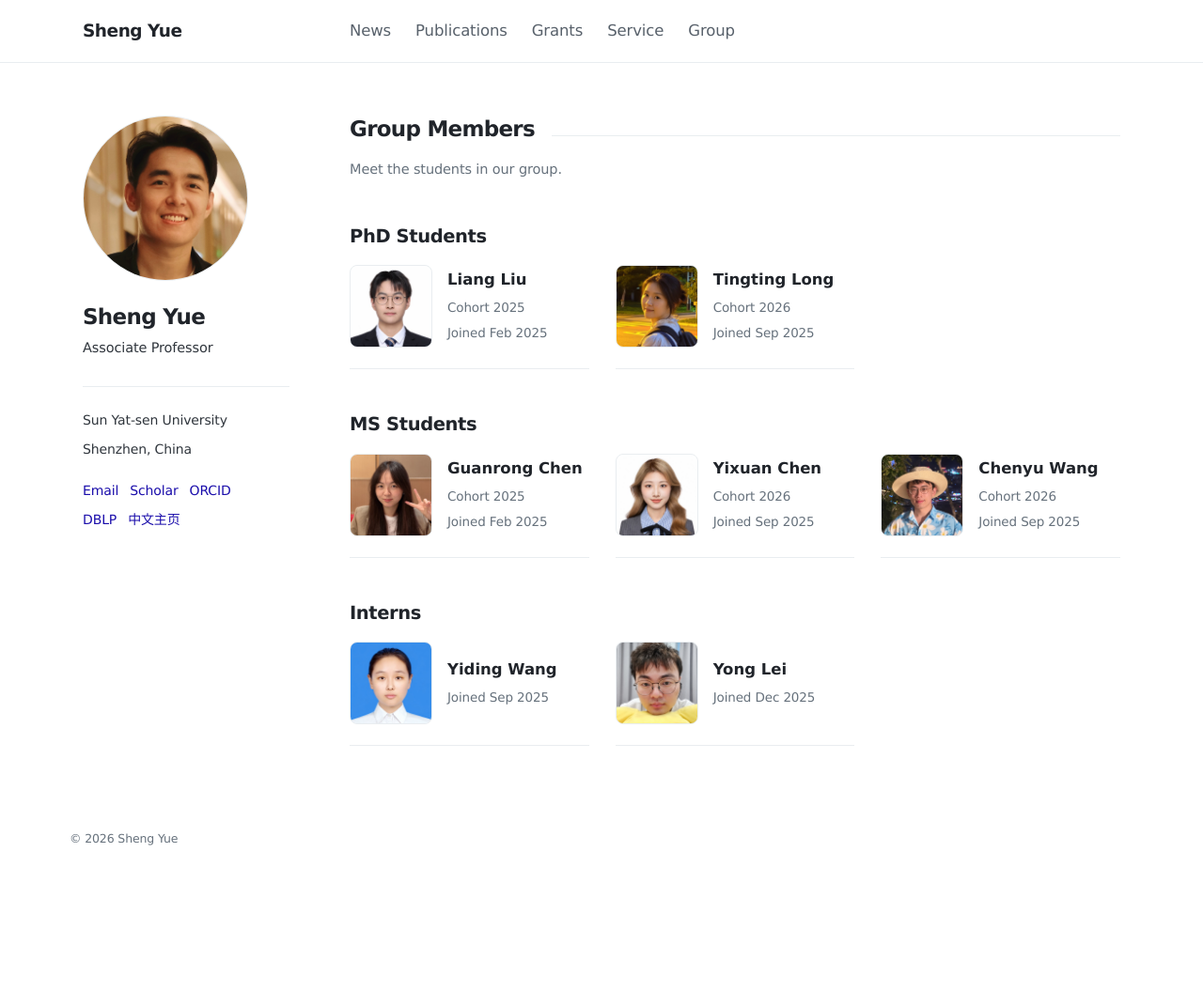
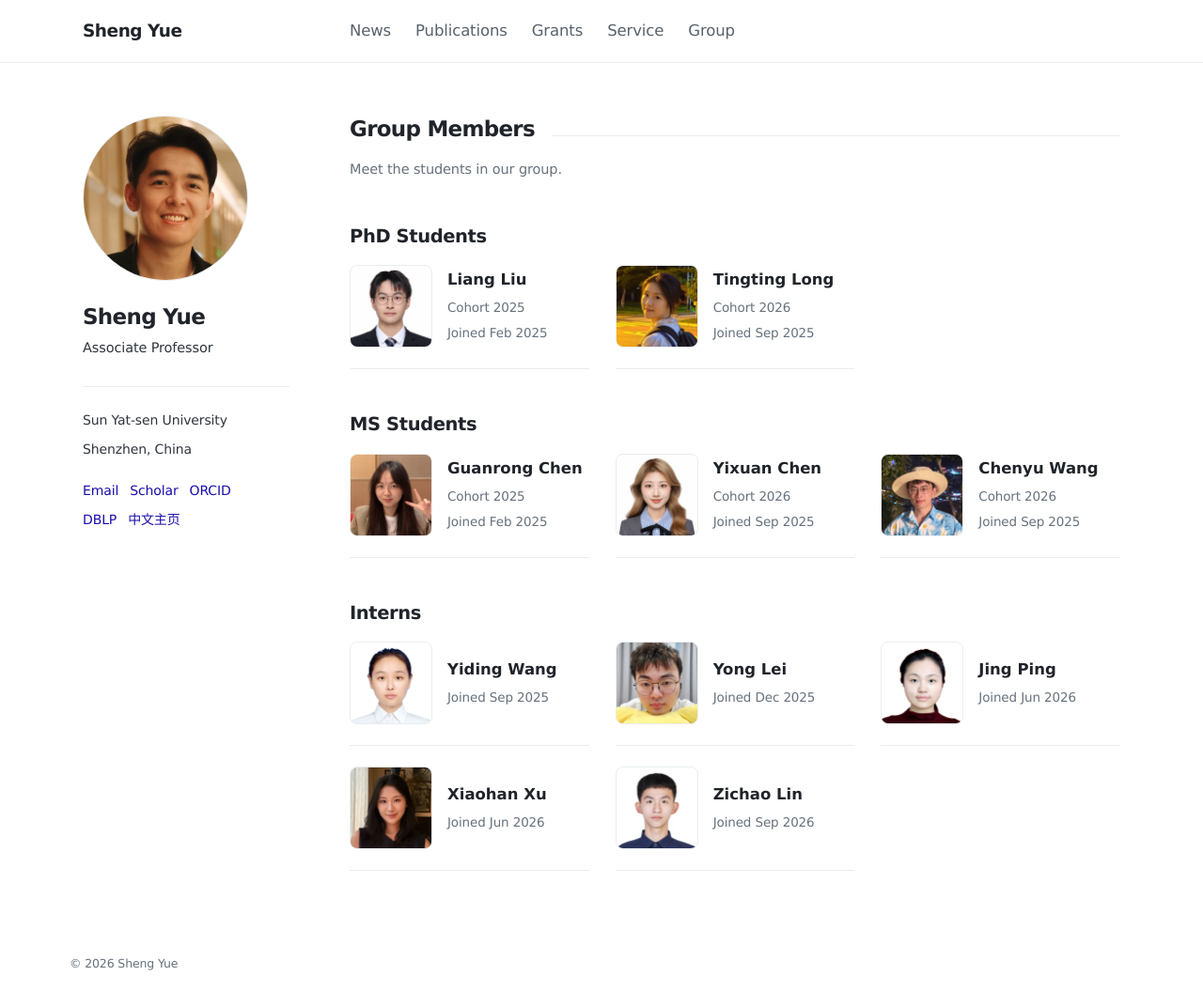
Before and after one commit to shaunyue/shaunyue.github.io, a Jekyll site: the page built from _pages/group.md, in a window 1280 px wide and 1079 px high. Shown: the top 1072 px of the window at 94% size. Built offline with Jekyll 4.4.1, drawn with Linux system fonts in a browser that asks for light colours.

Commit message:
Add interns and refresh student portraits

```diff
--- a/_data/group.yml
+++ b/_data/group.yml
@@ -36,8 +36,17 @@ groups:
       - name: Yiding Wang
         joined: Sep 2025
         gender: female
-        photo: /images/students/yiding-wang.jpg
+        photo: /images/students/yiding-wang-white.png
       - name: Yong Lei
         joined: Dec 2025
         gender: male
         photo: /images/students/yong-lei.jpg
+      - name: Jing Ping
+        joined: Jun 2026
+        photo: /images/students/jing-ping.png
+      - name: Xiaohan Xu
+        joined: Jun 2026
+        photo: /images/students/xiaohan-xu.jpg
+      - name: Zichao Lin
+        joined: Sep 2026
+        photo: /images/students/zichao-lin.jpg
```
Also changed, not shown: images/students/jing-ping.png (added), images/students/xiaohan-xu.jpg (added), images/students/yiding-wang-white.png (added), images/students/zichao-lin.jpg (added).
